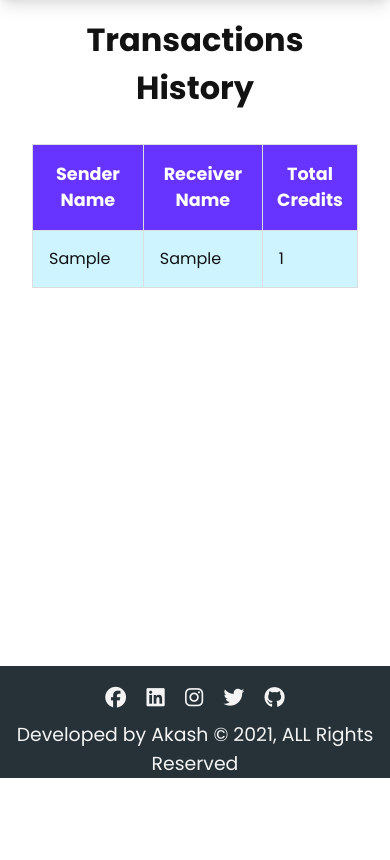
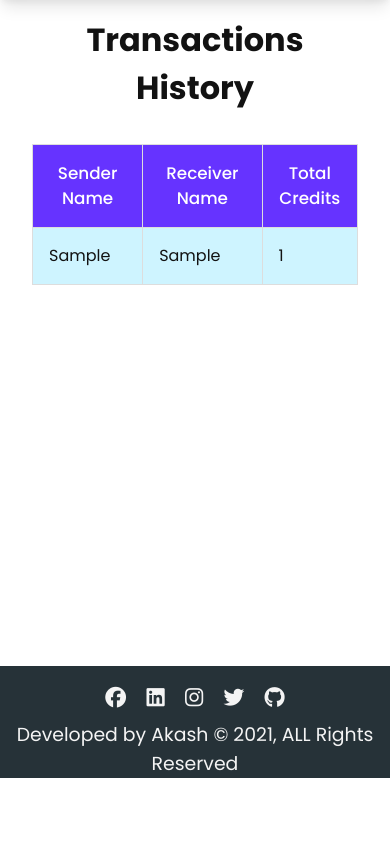
Before and after one commit to codetobuild/easy-bank, a Node server app: page /transactions in a window 390 px wide. Shown: the part 66-926 px from the top of the page. After the commit the page ends 844 px from the top, so only its background shows below. Run offline with Node 20, Linux system fonts and the light colour scheme; tables that the repository leaves empty hold one stand-in row (values such as "Sample post"); some libraries are stand-ins or nearby versions.

Commit message:
first commit

```diff
--- a/public/style.css
+++ b/public/style.css
@@ -217,6 +217,8 @@
     transition: all 0.5s;
     cursor: pointer;
     margin: auto;
+    margin-bottom: 10rem;
+
   }
 
   .hero_transfer_btn span {
@@ -253,10 +255,12 @@
     margin-top: 1rem;
 
   }
+
   .customer_table{
-    background-color:rgb(206, 244, 255);
+      background-color:rgb(206, 244, 255);
       width: 100%;
       border-collapse: collapse;
+      margin-bottom:10rem;
   }
   .customer_table td, .customer_table th{
       border: 1px solid #ddd;
@@ -264,10 +268,11 @@
   .table_header{
       background-color: var(--color-indigo);
       color: white;
-      font-size: 1.1rem;
   }
   .table_header th{
       padding: 1rem 0;
+      font-size: 1.1rem;
+
   }
   .table_row td{
     padding: 1rem;
@@ -291,11 +296,9 @@
     width:100%;
     border-radius: 10px;
     box-shadow: var(--shadow-large);
-
 }
 .transferForm  div{
     margin-bottom:1.2rem;
-
 }
 
 
@@ -439,6 +442,11 @@ select:focus, input:focus{
 
       font-size: 1.8rem;
     }
+    .table_header th{
+      padding: 1rem 0;
+      font-weight: 500;
+      font-size: 1.1rem;
+  }
 
   }
 
@@ -457,9 +465,17 @@ select:focus, input:focus{
   }
   .profile_card h1{
     font-weight: 500;
-    font-size: 1.4rem;
+    font-size: 1.1rem;
   }
   .profile_back_btn{
     width:100%;
   }
+  .transferForm{
+    margin-top: 1rem;
+  }
+  .table_header th{
+    padding: 1rem 0;
+    font-weight: 500;
+    font-size: 1.05rem;
 }
+}
--- a/routes/transfer.js
+++ b/routes/transfer.js
@@ -7,11 +7,14 @@ const Transaction =require('../models/transactions')
 router.get('/', async (req, res) => {
 
     const users = await User.find({});
+    console.log(req.path)
     res.render('transfer', {users});
 })
 
 router.post('/', async (req, res) => {
     try{
+        cosole.log(req.body);
+
         const fromUser = await User.findById(req.body.from);
         const toUser= await User.findById(req.body.to);
         const credit = req.body.credit;
@@ -41,6 +44,7 @@ router.post('/', async (req, res) => {
         return res.json({status: 200, msg: 'successs'});
 
     }catch(err){
+        console.log(err);
         return res.json({status: 500, msg: 'fail', error: err.message});
     }
 
--- a/server.js
+++ b/server.js
@@ -6,7 +6,7 @@ const app = express();
 const path = require('path');
 const cors = require('cors');
 const methodOverride = require('method-override');
-// app.use(cors());
+app.use(cors());
 
 app.use(express.json());
 app.use(express.urlencoded({extended: true}));
--- a/views/partials/footer.ejs
+++ b/views/partials/footer.ejs
@@ -3,10 +3,10 @@
 <footer class="footer">
     <div class="icons">
        <a href="#"><i class="fab fa-facebook"></i></a>
-       <a href="#"><i class="fab fa-linkedin"></i></a>
+       <a href="https://www.linkedin.com/in/akash-debbarma/" target="_blank"><i class="fab fa-linkedin"></i></a>
        <a href="#"><i class="fab fa-instagram"></i></a>
        <a href="#"><i class="fab fa-twitter"></i></a>
-      <a href="#"><i class="fab fa-github"></i> </a>
+      <a href="https://github.com/codetobuild/easy-bank" target="_blank"><i class="fab fa-github"></i> </a>
         <p class="company-name">
             Developed by Akash &copy; 2021, ALL Rights Reserved
         </p>
--- a/views/transaction.ejs
+++ b/views/transaction.ejs
@@ -1,6 +1,6 @@
 <%- include('./partials/header.ejs') %>
 
-<div class="container" style="height:100vh;">
+<div class="container"  >
 
     <h1 class="view_header">Transactions History</h1>
 
```
